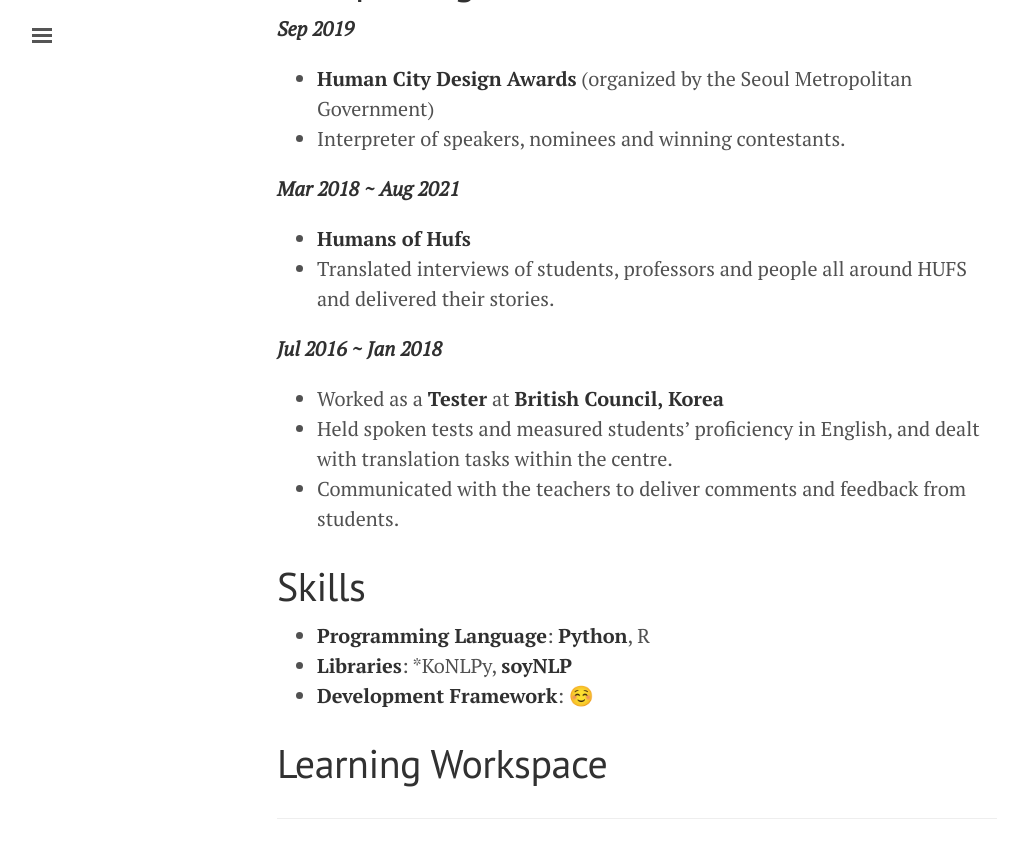
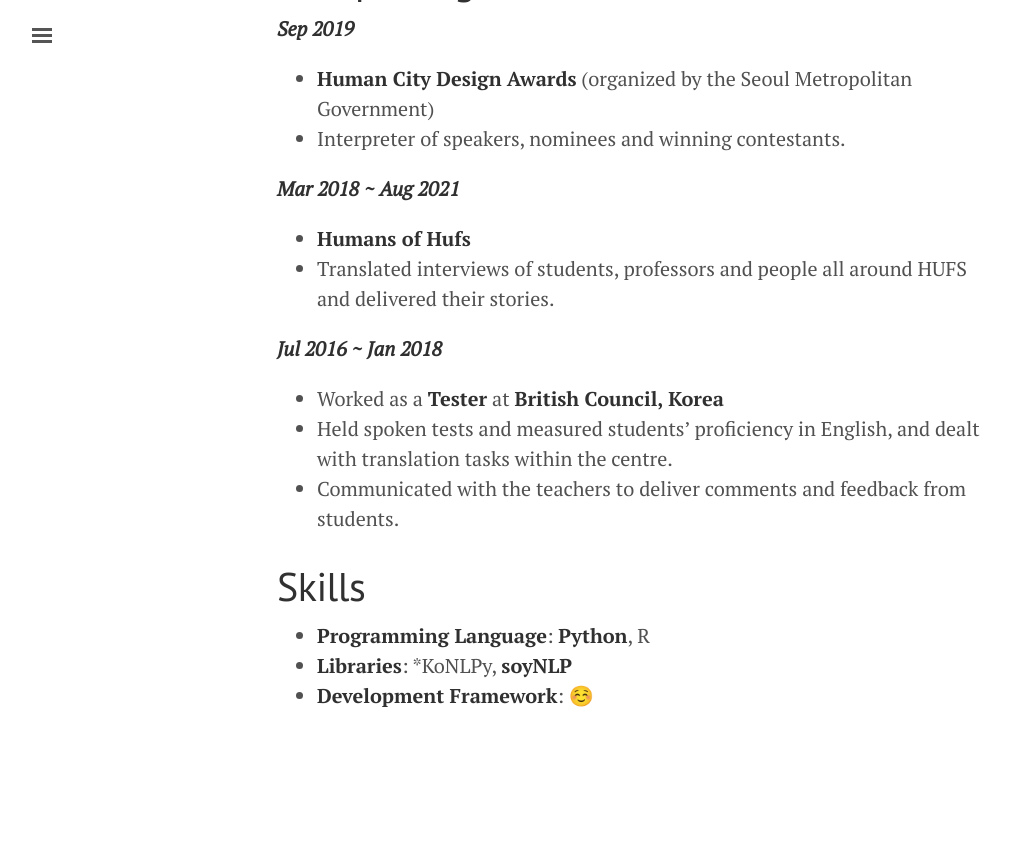
Before and after one commit to courteuny/courteuny.github.io, a Jekyll site: the page built from about.md, in a window 1280 px wide and 900 px high, scrolled down 2532 px. Shown: the top 858 px of the window, without its empty margins (3-1014 px from the left). Built offline with Jekyll 4.4.1, drawn with Linux system fonts in a browser that asks for light colours; after the commit the page ends 3323 px from its top, so only the background shows below that.

Commit message:
Update about.md

```diff
--- a/about.md
+++ b/about.md
@@ -84,7 +84,3 @@ title: About Courtney Eunseo Kim
 - **Programming Language**:  **Python**, R
 - **Libraries**:  *KoNLPy, **soyNLP**
 - **Development Framework**:  ☺️
-
-# Learning Workspace
-
----
```
